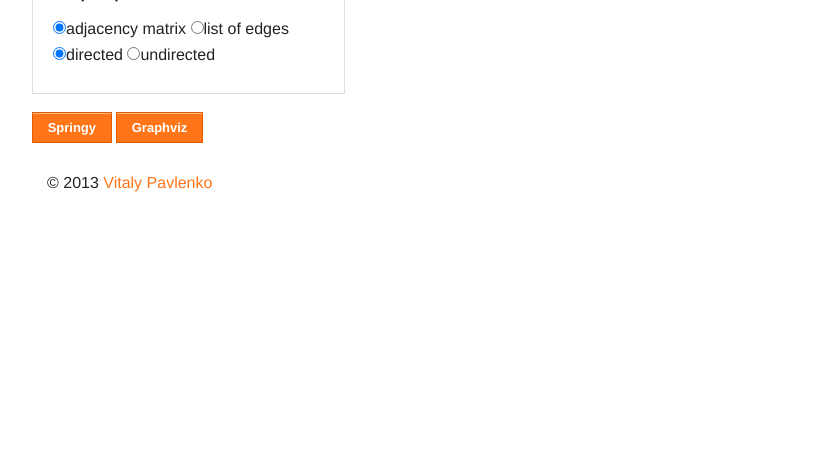
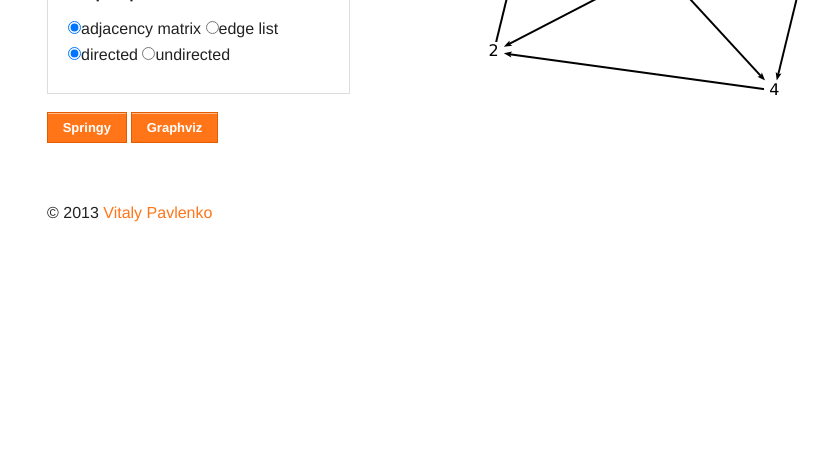
Before and after one commit to vpavlenko/pastegraph, a Django app: page / in a window 1280 px wide. Shown: the part 335-800 px from the top of the page, without its empty margins (108-937 px from the left). Run offline with Django 3.2, Linux system fonts and the light colour scheme; parts of the project's set-up code (start-up, migrations or seed data) failed here and were passed over.

Commit message:
auto-start; spelling issues

```diff
--- a/main_app/static/js/pastegraph.js
+++ b/main_app/static/js/pastegraph.js
@@ -133,7 +133,7 @@ $(document).ready(function() {
         })
         .fail(function(jqXHR, textStatus, errorThrown) {
             $('#ajax-loader').hide();
-            handle_error('sending grah data to plot', jqXHR, textStatus, errorThrown);
+            handle_error('sending graph data to plot', jqXHR, textStatus, errorThrown);
         })
     })
 
@@ -154,4 +154,6 @@ $(document).ready(function() {
         $('#source-hint').hide();
         return false;
     });
+
+    $('#springy-simple-plot-button').click();
 })
--- a/main_app/templates/base.html
+++ b/main_app/templates/base.html
@@ -29,7 +29,7 @@
         </div>
     </header>
 
-    <section class="row">
+    <section class="main-blocks">
     {% block content %}
     {% endblock %}
     </section>
--- a/main_app/templates/main.html
+++ b/main_app/templates/main.html
@@ -25,7 +25,7 @@
             <div class="row">
                 <div class="large-12 columns">
             <input type="radio" name="source_type" value="adjacency_matrix" checked>adjacency matrix
-            <input type="radio" name="source_type" value="edges_list">list of edges
+            <input type="radio" name="source_type" value="edges_list">edge list
                 </div>
             </div>
             <div class="row">
```
